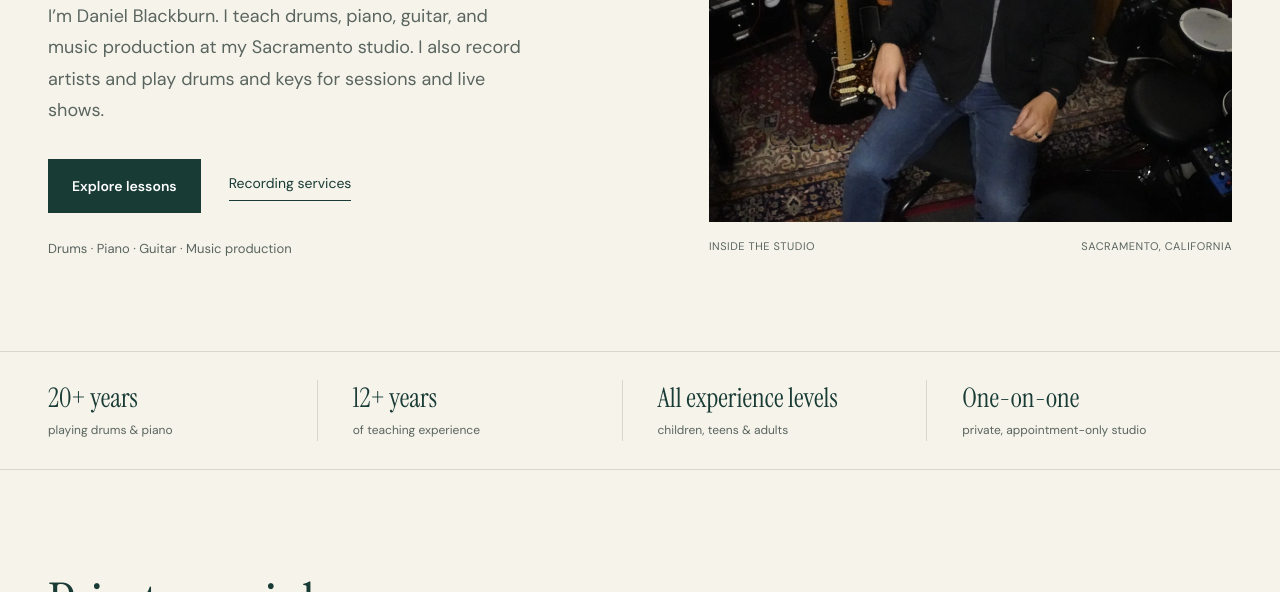
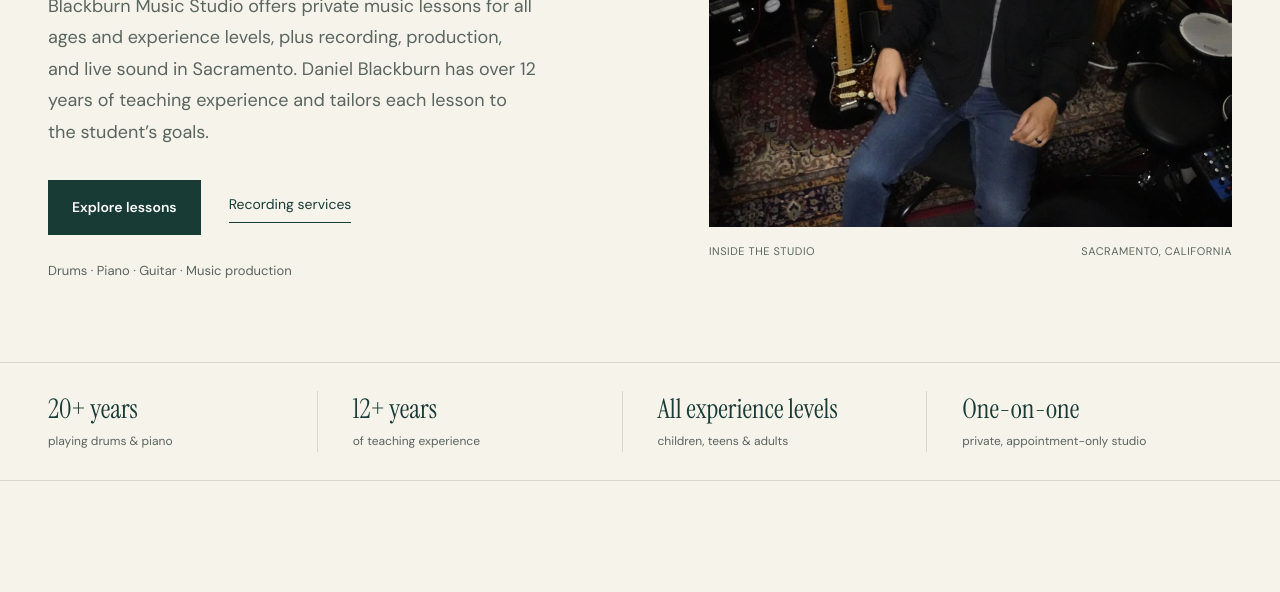
Before and after one commit to dblackburnmusic-maker/blackburn-music-studio, a plain HTML site: page index.html in a window 1280 px wide. Shown: the part 508-1100 px from the top of the page. Drawn offline with Linux system fonts and the light colour scheme.

Commit message:
Summarize the studio bio in the homepage intro

```diff
--- a/index.html
+++ b/index.html
@@ -39,7 +39,7 @@
 
         <p class="kicker">Sacramento, California · Private music studio</p>
         <h1>Music lessons and recording in Sacramento</h1>
-        <p class="hero-copy">I’m Daniel Blackburn. I teach drums, piano, guitar, and music production at my Sacramento studio. I also record artists and play drums and keys for sessions and live shows.</p>
+        <p class="hero-copy">Blackburn Music Studio offers private music lessons for all ages and experience levels, plus recording, production, and live sound in Sacramento. Daniel Blackburn has over 12 years of teaching experience and tailors each lesson to the student’s goals.</p>
         <div class="hero-actions">
           <a class="btn btn-solid" href="#lessons">Explore lessons</a>
           <a class="text-link" href="#recording">Recording services</a>
```
